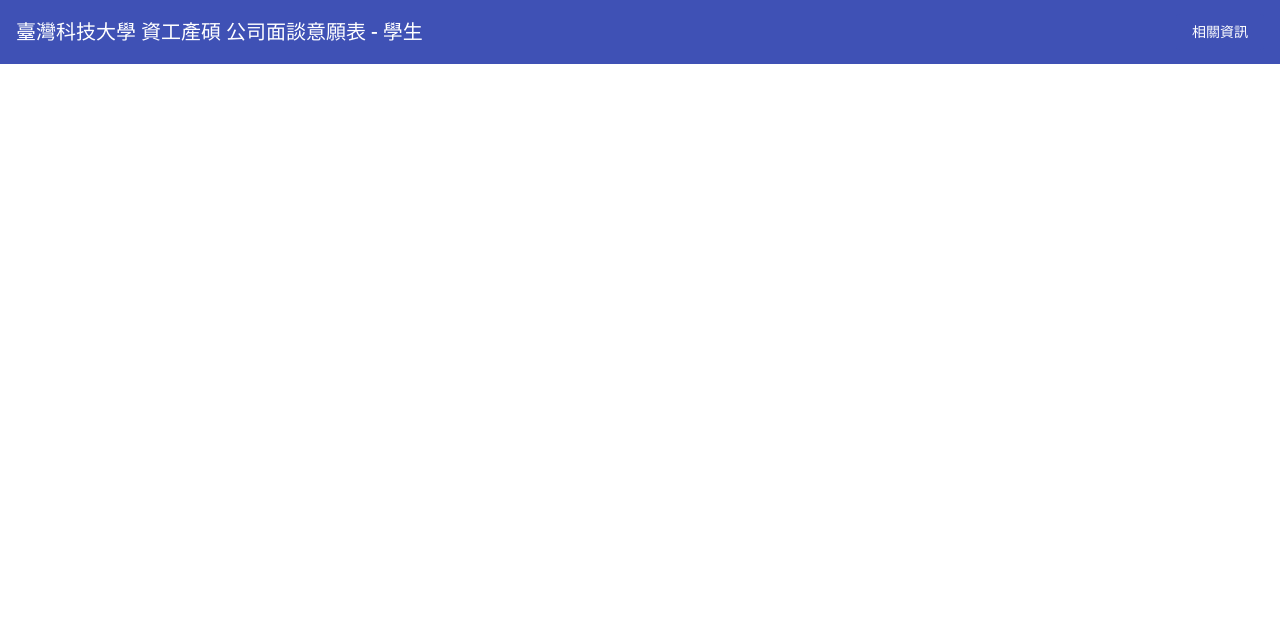
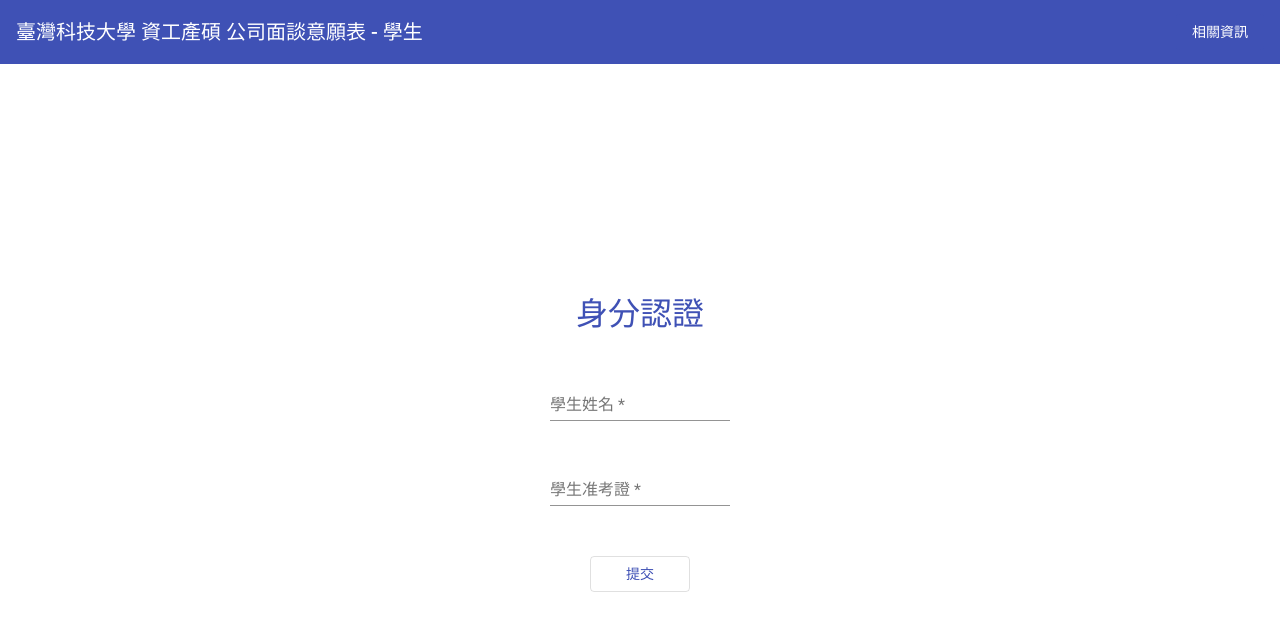
Before and after one commit to B10615035/student-frontend, an Angular app: page / in a window 1280 px wide. Shown: the top 630 px of the page. Built offline with nearby package versions, Linux system fonts and the light colour scheme.

Commit message:
add login page & login content check

```diff
--- a/src/app/app.component.html
+++ b/src/app/app.component.html
@@ -2,3 +2,5 @@
   <span>臺灣科技大學 資工產碩 公司面談意願表 - 學生</span>
   <button mat-flat-button color="primary">相關資訊</button>
 </mat-toolbar>
+
+<app-login></app-login>
--- /dev/null
+++ b/src/app/login/login.component.html
@@ -0,0 +1,14 @@
+<div class="login_block">
+  <p class="login_title">身分認證</p>
+  <form [formGroup]="login_info">
+    <mat-form-field class="login_input">
+      <mat-label>學生姓名</mat-label>
+      <input matInput type="text" formControlName="student_name">
+    </mat-form-field>
+    <mat-form-field class="login_input">
+      <mat-label>學生准考證</mat-label>
+      <input matInput type="text" formControlName="student_id">
+    </mat-form-field>
+    <button class="submit_button" mat-stroked-button color="primary" (click)="login_submit()">提交</button>
+  </form>
+</div>
--- /dev/null
+++ b/src/app/login/login.component.scss
@@ -0,0 +1,30 @@
+@import 'src/custom.scss';
+
+.login_block{
+    height: calc(100% - 80px);
+    width: 100%;
+    display: flex;
+    flex-direction: column;
+    justify-content: center;
+    align-items: center;
+
+    p{
+        font-size: 2rem;
+        color: $deep-blue;
+    }
+
+    form{
+        display: flex;
+        flex-direction: column;
+        align-items: center;
+
+        .mat-form-field{
+            margin: 10px;
+        }
+
+        .submit_button{
+            width: 100px;
+            margin-top: 20px;
+        }
+    }
+}
--- /dev/null
+++ b/src/app/login/login.component.ts
@@ -0,0 +1,42 @@
+import {
+  Component,
+  OnInit
+} from '@angular/core';
+import {
+  FormControl,
+  FormGroup,
+  Validators
+} from '@angular/forms';
+import {
+  MatSnackBar
+} from '@angular/material/snack-bar';
+import { Router } from '@angular/router';
+
+@Component({
+  selector: 'app-login',
+  templateUrl: './login.component.html',
+  styleUrls: ['./login.component.scss']
+})
+export class LoginComponent implements OnInit {
+
+  constructor(private snackBar: MatSnackBar, private router: Router) {}
+
+  ngOnInit(): void {}
+
+  login_info = new FormGroup({
+    student_name: new FormControl('', Validators.required),
+    student_id: new FormControl('', Validators.required)
+  })
+
+  login_submit() {
+    if (this.login_info.value.student_id == '' || this.login_info.value.student_name == '') {
+      this.snackBar.open('內容不能為空', 'Close', {
+        duration: 1500,
+        panelClass: 'warn_snackBar'
+      })
+    }
+    else{
+      this.router.navigate([''])
+    }
+  }
+}
--- /dev/null
+++ b/src/custom.scss
@@ -0,0 +1,10 @@
+$deep-blue:#3f51b5;
+
+::ng-deep .warn_snackBar {
+  background: #ca3f4c;
+  color: white;
+
+  .mat-simple-snackbar-action {
+    color: white;
+  }
+}
```
Also changed, not shown: src/app/app.module.ts (+14 -2 lines), 1 other file (tests, documents, lock files or other folders).
